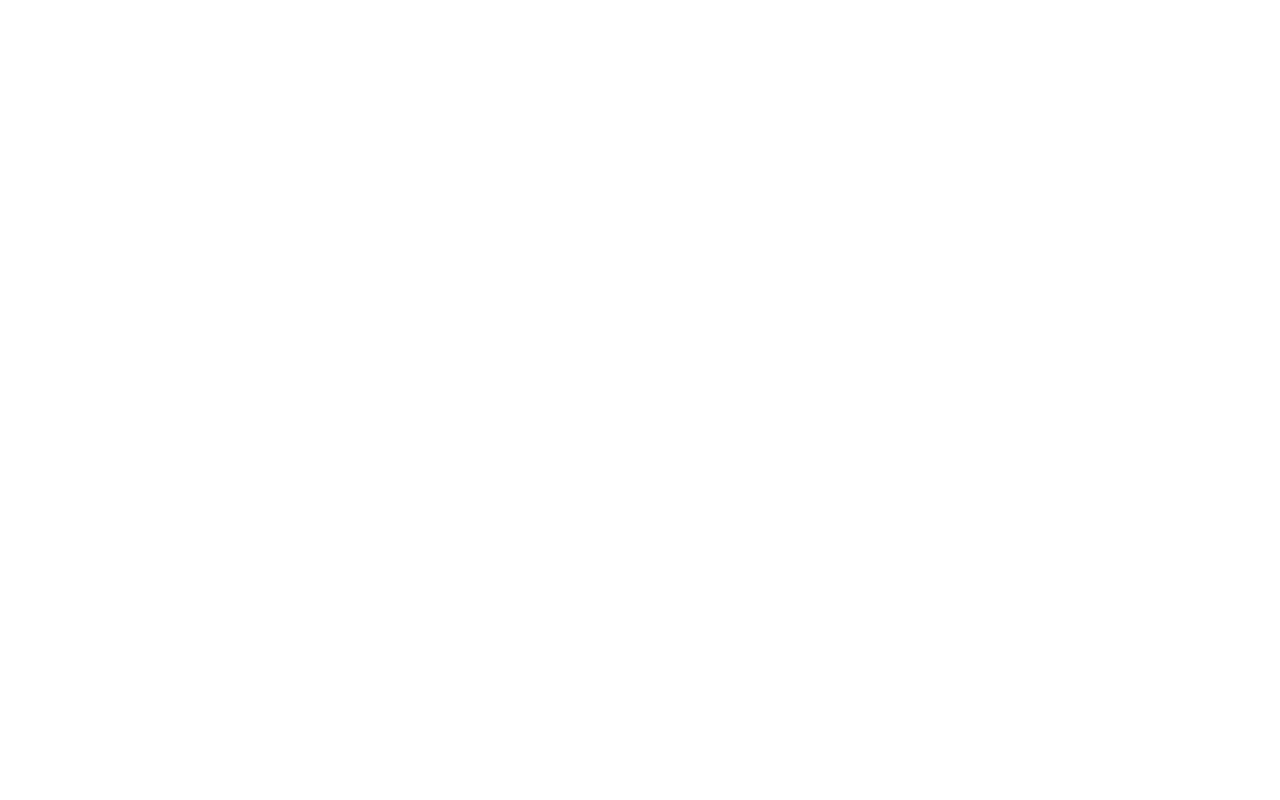
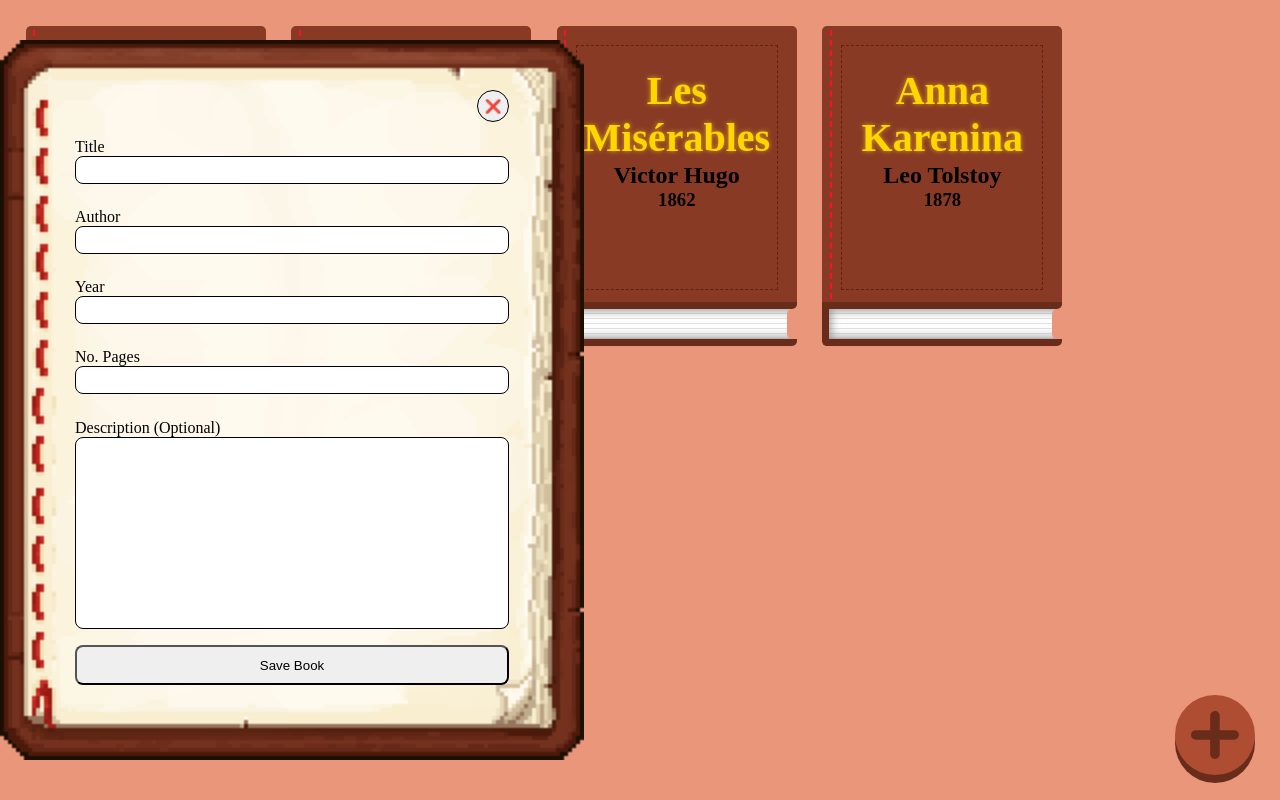
Before and after one commit to QinQipeng/library-app, a plain HTML site: page index.html in a window 1280 px wide. Drawn offline with Linux system fonts and the light colour scheme; a web font is replaced by a local one.

Commit message:
Checkpoint for library app
What has now:
- the style of book card the resemble a real book
- the layout of the book app
- javascript to construct and populate book object into the html
- a button that is supposingly to open a form to create new book

```diff
--- a/index.html
+++ b/index.html
@@ -1,13 +1,54 @@
 <!DOCTYPE html>
 <html lang="en">
+
 <head>
     <meta charset="UTF-8">
     <meta name="viewport" content="width=device-width, initial-scale=1.0">
     <link rel="stylesheet" href="style.css">
+    <link rel="preconnect" href="https://fonts.googleapis.com">
+    <link rel="preconnect" href="https://fonts.gstatic.com" crossorigin>
+    <link href="https://fonts.googleapis.com/css2?family=UnifrakturMaguntia&display=swap" rel="stylesheet">
     <script src="script.js" defer></script>
-    <title>Document</title>
+    <title>library</title>
 </head>
+
 <body>
+    <div class="form-container">
+        <button class="close-button">❌</button>
+        <form action="post" class="book-form">
+            <div class="form-row">
+                <label for="title">Title</label>
+                <input type="text" name="title" id="title">
+            </div>
+            <div class="form-row">
+                <label for="author">Author</label>
+                <input type="text" name="author" id="author">
+            </div>
+            <div class="form-row">
+                <label for="year">Year</label>
+                <input type="number" name="year" id="year" min="0" max="2026">
+            </div>
+            <div class="form-row">
+                <label for="pages">No. Pages</label>
+                <input type="number" name="pages" id="pages" min="0">
+            </div>
+            <div class="form-row">
+                <label for="description">Description (Optional)</label>
+                <textarea name="description" id="description"></textarea>
+            </div>
+        </form>
+        <button class="save-button">Save Book</button>
+    </div>
 
+    <!-- <div class="black-overlay"></div> -->
+    <div class="container">
+        <button class="add-book">
+            <?xml version="1.0" encoding="UTF-8"?>
+                <svg xmlns="http://www.w3.org/2000/svg" version="1.1" viewBox="0 0 188 188">
+                    <path d="M168.8,75c2.5,0,5,.5,7.3,1.5,2.3,1,4.3,2.3,6,4,1.7,1.7,3,3.7,4,6s1.5,4.8,1.5,7.3-.5,5.1-1.5,7.4-2.3,4.2-4,5.9-3.7,3-6,4-4.8,1.5-7.3,1.5h-56.2v56.2c0,2.7-.5,5.1-1.5,7.4s-2.3,4.2-4,5.9-3.7,3-6,4-4.8,1.5-7.3,1.5-5.1-.5-7.4-1.5-4.2-2.3-5.9-4-3-3.6-4-5.9c-1-2.3-1.5-4.7-1.5-7.4v-56.2H18.8c-2.7,0-5.1-.5-7.4-1.5-2.3-1-4.2-2.3-5.9-4-1.7-1.7-3-3.6-4-5.9C.5,98.9,0,96.5,0,93.8c0-2.5.5-5,1.5-7.3,1-2.3,2.3-4.3,4-6,1.7-1.7,3.6-3,5.9-4,2.3-1,4.7-1.5,7.4-1.5h56.2V18.8c0-2.5.5-5,1.5-7.3,1-2.3,2.3-4.3,4-6s3.6-3,5.9-4C88.7.5,91.1,0,93.8,0,99,0,103.4,1.8,107.1,5.5s5.5,8.1,5.5,13.3v56.2h56.2,0Z"/>
+                </svg>
+        </button>
+    </div>
 </body>
+
 </html>
--- a/script.js
+++ b/script.js
@@ -0,0 +1,67 @@
+const myLibrary = [];
+
+function Book(title, author, year, pages) {
+    if (!new.target) {
+        throw Error("You must use the 'new' operator to call the constructor");
+    }
+
+    this.id = crypto.randomUUID();
+    this.title = title;
+    this.author = author;
+    this.year = year;
+    this.pages = pages;
+    this.hasRead = false;
+
+    this.info = function() {
+        return `BookID ${this.id}: ${this.title} by ${this.author} in ${this.year}, `+
+        `${this.pages} pages, ${this.hasRead ? "has read" : "not read yet"}`
+    }
+}
+
+function addBookToLibrary(title, author, year, pages) {
+    const new_book = new Book(title, author, year, pages);
+    myLibrary.push(new_book);
+}
+
+function displayAllBook() {
+    for(const book of myLibrary) {
+        // console.log(book.info());
+        const container = document.querySelector(".container");
+
+        const new_book = document.createElement('div');
+        new_book.classList.add("book")
+
+        const new_book_cover = document.createElement('div');
+        new_book_cover.classList.add("cover")
+
+        const new_book_beneath = document.createElement('div');
+        new_book_beneath.classList.add("beneath")
+
+        const cover_info = {
+            'title': document.createElement('h1'),
+            'author': document.createElement('h2'),
+            'year': document.createElement('h3')
+        }
+
+        for (const [attr, info] of Object.entries(cover_info)){
+            // info.textContent = book.
+            info.textContent = book[attr];
+            new_book_cover.appendChild(info);
+        }
+
+        new_book.appendChild(new_book_cover);
+        new_book.appendChild(new_book_beneath);
+
+
+        container.appendChild(new_book);
+    }
+}
+
+addBookToLibrary("Pride and Prejudice","Jane Austen","1813","432");
+addBookToLibrary("Moby-Dick","Herman Melville","1851","624");
+addBookToLibrary("Les Misérables","Victor Hugo","1862","1460");
+addBookToLibrary("Anna Karenina","Leo Tolstoy","1878","864");
+addBookToLibrary("The Great Gatsby","F. Scott Fitzgerald","1925","180");
+addBookToLibrary("1984","George Orwell","1949","328");
+
+displayAllBook();
--- a/style.css
+++ b/style.css
@@ -0,0 +1,196 @@
+h1, h2, h3, body {
+    padding: 0;
+    margin: 0;
+    box-sizing: border-box;
+}
+
+
+.container {
+    position: relative;
+    height: 100vh;
+    width: 100vw;
+    background-color:darksalmon;
+    display: flex;
+    flex-wrap: wrap;
+    align-items: stretch;
+}
+
+.black-overlay {
+    position: absolute;
+    inset: 0;
+    height: 100%;
+    width: 100%;
+    background-color: rgba(0, 0, 0, 0.4);
+    z-index: 1;
+}
+
+.book {
+    height: min(40vh, 600px);
+    width: min(30vh, 300px);
+    display: flex;
+    flex-direction: column;
+    margin: 2% 0 0 2%;
+}
+
+.book .cover {
+    position: relative;
+    height: 90%;
+    background-color: hsl(13, 58%, 34%);
+    border-radius: 5px 5px 5px 0;
+    border-bottom: 7.5px solid hsl(13, 59%, 26%);
+    text-align: center;
+    outline: 1px dashed rgba(54, 4, 4, 0.47);
+    outline-offset: -20px;
+    padding: 2% 0;
+}
+
+.cover h1 {
+    display: flex;
+    margin-top: 15%;
+    inline-size: 75%;
+    height: 6rem;
+    justify-self: center;
+    justify-content: center;
+    align-items: center;
+    font-family: "UnifrakturMaguntia", "cursive";
+    font-size: 2.5rem;
+    color: gold;
+    text-shadow: 0px 0px 5px goldenrod;
+}
+
+.cover h2,
+.cover h3 {
+    font-family: 'Times New Roman', Times, serif;
+}
+
+.book .cover::before{
+    position: absolute;
+    height: calc(100% - 7.5px);
+    content: "";
+    border-left: 2px dashed hsl(352, 95%, 52%);
+    left: 7.5px;
+    /* box-shadow: 4px 0 3px 4px hsla(0, 45%, 24%, 0.5); */
+}
+
+.book .beneath {
+    position: relative;
+    height: 10%;
+    background-color: hsl(0, 0%, 100%);
+    background-image: repeating-linear-gradient(
+        to bottom,
+        transparent 0px 4px,
+        #cccccc8c 4px 5px);     /* The horizonal line texture of the pages */
+    border-left: 7.5px solid hsl(13, 59%, 26%);
+    border-bottom: 7.5px solid hsl(13, 59%, 26%);
+    border-radius: 0 5px 5px 5px;
+    box-shadow: 0 0 10px 2px inset hsla(0, 0%, 50%, 0.795);
+}
+
+.book .beneath::before {      /* The inverted corner */
+    content: "";
+    position: absolute;
+    background-color: darksalmon;
+    height: 100%;
+    width: 10px;
+    right: 0;
+    border-radius: 5px 0% 0% 5px;
+}
+
+.add-book {
+    display: flex;
+    position: fixed;
+    bottom: 25px;
+    right: 25px;
+
+    height: 5rem;
+    width: 5rem;
+    border-radius: 100%;
+    border: 0;
+    justify-content: center;
+    align-items: center;
+    padding: 0;
+    background-color: hsl(13, 55%, 44%);
+    cursor: pointer;
+    box-shadow: 0 8px hsl(13, 59%, 26%);
+}
+
+.add-book:active {
+    transform: translateY(3px);
+    box-shadow: 0 5px hsl(13, 59%, 26%);
+}
+
+.add-book svg {
+    height: 60%;
+    fill: hsl(13, 59%, 26%);
+}
+
+.form-container {
+    display: flex;
+    flex-direction: column;
+    gap: 1rem;
+}
+
+.close-button {
+    right: 10%;
+    top: 5%;
+    height: 2rem;
+    width: 2rem;
+    border: 1px solid black;
+    border-radius: 100%;
+    align-self: flex-end;
+}
+
+.save-button {
+    height: 2.5rem;
+    border-radius: 0.5rem;
+}
+
+.form-container {
+    --scale: 2;
+    width: calc(292px*var(--scale));
+    height: calc(360px*var(--scale));
+    position: fixed;
+    justify-self: center;
+    top: 50%;
+    transform: translateY(-50%);
+    box-sizing: border-box;
+
+    background: no-repeat url(book-template.png);
+    background-size: contain;
+    z-index: 2;
+
+    padding: 50px 75px 75px;
+    display: flex;
+    flex-direction: column;
+}
+
+.form-container form,
+.form-row{
+    height: 100%;
+    display: flex;
+    flex-direction: column;
+    flex: 1;
+}
+
+.form-row {
+    justify-content: flex-start;
+}
+
+.form-row:last-child {
+    flex: 3;
+}
+
+.form-row > input,
+.form-row > textarea {
+    height: inherit;
+    border-radius: 0.5rem;
+    border: 1px solid black;
+}
+
+.form-row > input{
+    max-height: 1.5rem;
+}
+
+.form-row > textarea{
+    resize: none;
+}
```
Also changed, not shown: book-template.png (added).
